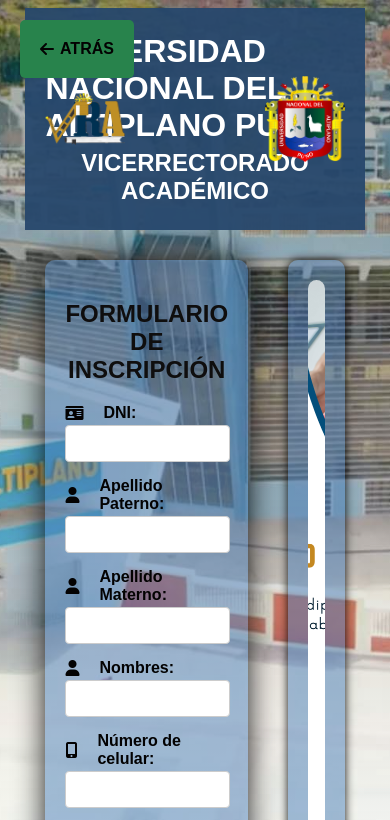
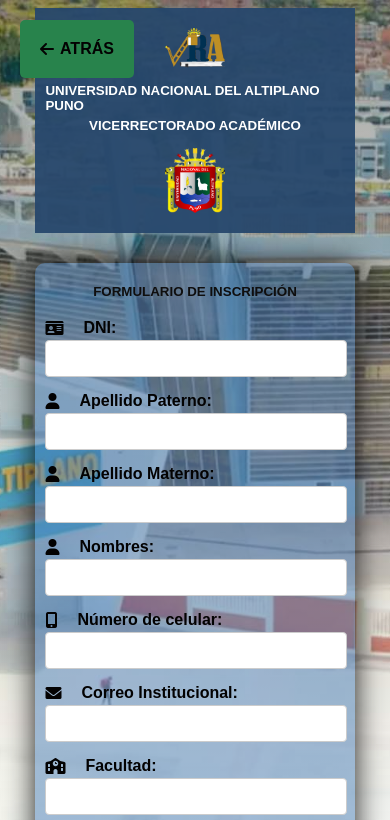
Before and after one commit to BladiPL/WebApp_docentes, a plain HTML site: page formulario.html in a window 390 px wide. Shown: the top 820 px of the page. Drawn offline with Linux system fonts and the light colour scheme; a script that the page names is missing.

Commit message:
corregir

```diff
--- a/style.css
+++ b/style.css
@@ -44,6 +44,7 @@
 
 .main-content {
   display: flex;
+  flex-wrap: wrap;
   justify-content: center; /* Centra las cajas horizontalmente */
   align-items: flex-start;
   width: 80%;
@@ -56,12 +57,13 @@
   padding: 20px;
   border-radius: 20px;
   box-shadow: 0 0 10px rgba(0, 0, 0, 0.931);
-  width: 30%; /* Ajusta el tamaño de las cajas según sea necesario */
+  width: 100%;
+  max-width: 300px; /* Ajusta el tamaño de las cajas según sea necesario */
   display: flex;
   flex-direction: column;
   align-items: center;
   justify-content: center;
-  margin: 0 10px; /* Añade un pequeño espacio de separación entre las cajas */
+  margin: 10px; /* Añade un pequeño espacio de separación entre las cajas */
   height: 500px; /* Hace las cajas más largas */
 }
 
@@ -90,3 +92,40 @@
 footer p {
   text-align: center;
 }
+
+/* Media queries para la responsividad */
+@media (max-width: 768px) {
+  header h1 {
+    font-size: smaller;
+  }
+  .main-content {
+    flex-direction: column;
+    align-items: center;
+  }
+
+  .box {
+    width: 100%;
+    max-width: none; /* Permitir que las cajas usen todo el ancho en pantallas pequeñas */
+  }
+}
+
+@media (max-width: 480px) {
+  .logo-left, .logo-right {
+    width: 60px; /* Ajustar tamaño de los logos para pantallas pequeñas */
+  }
+
+  header, footer {
+    padding: 10px;
+    flex-direction: column;
+  }
+
+  .logo-left, .logo-right {
+    position: static; /* Colocar los logos en el flujo normal del documento */
+    margin: 10px 0;
+  }
+
+  .box {
+    height: auto; /* Ajustar la altura de las cajas para pantallas pequeñas */
+    padding: 10px;
+  }
+}
--- a/styleformularios.css
+++ b/styleformularios.css
@@ -44,8 +44,8 @@
 
 .main-content {
   display: flex;
-  justify-content: center;
-  align-items: flex-start;
+  flex-direction: column; /* Cambiar a columna para apilar elementos en pantallas pequeñas */
+  align-items: center;
   width: 80%;
   margin-top: 30px;
   margin-bottom: 30px; /* Añade espacio entre el contenido principal y el pie de página */
@@ -60,24 +60,24 @@
   max-width: 400px;
   margin-right: 40px;
 }
-/*Para la imagen de flyers*/
+
 .image-container {
   display: flex;
   align-items: center;
   justify-content: center;
   background-color: rgba(70, 124, 185, 0.479);
-  padding: 20px; /* Reduce el padding para ajustar el tamaño del contenedor */
+  padding: 20px;
   border-radius: 10px;
   box-shadow: 0 0 10px rgba(0, 0, 0, 0.931);
   width: 100%;
-  max-width: 500px; /* Ajusta el tamaño del contenedor */
-  height: 1005px; /* Ajusta la altura del contenedor */
+  max-width: 500px;
+  height: 500px; /* Ajusta la altura del contenedor */
 }
 
 .image-container img {
-  width: 100%; /* La imagen ocupará todo el ancho del contenedor */
-  height: 100%; /* La imagen ocupará toda la altura del contenedor */
-  object-fit: cover; /* Ajusta la imagen para que ocupe todo el contenedor sin deformarse */
+  width: 100%;
+  height: 100%;
+  object-fit: cover;
   border-radius: 10px;
 }
 
@@ -96,7 +96,7 @@
   align-items: center;
   margin-bottom: 3px;
   color: #030202;
-  font-weight: bold; /* Poner en negrita las etiquetas */
+  font-weight: bold;
 }
 
 .form-group label i {
@@ -141,7 +141,6 @@
   text-align: center;
 }
 
-/* Para el boton de atras */
 .back-button {
   position: absolute;
   top: 20px;
@@ -165,3 +164,44 @@
   background-color: #baba13d8;
   color: white;
 }
+
+/* Media queries para la responsividad */
+@media (max-width: 768px) {
+  header h1, h2 {
+    font-size: smaller;
+  }
+  .main-content {
+    flex-direction: column;
+    align-items: center;
+  }
+
+  .container, .image-container {
+    width: 100%;
+    max-width: none;
+    margin-right: 0;
+  }
+
+  .image-container {
+    height: auto;
+  }
+}
+
+@media (max-width: 480px) {
+  .logo-left, .logo-right {
+    width: 60px;
+  }
+
+  header, footer {
+    padding: 10px;
+    flex-direction: column;
+  }
+
+  .logo-left, .logo-right {
+    position: static;
+    margin: 10px 0;
+  }
+
+  .container, .image-container {
+    padding: 10px;
+  }
+}
```
